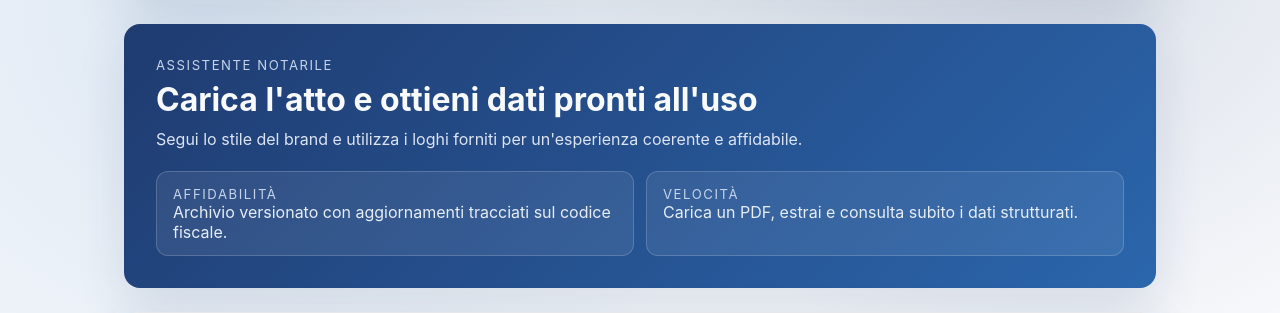
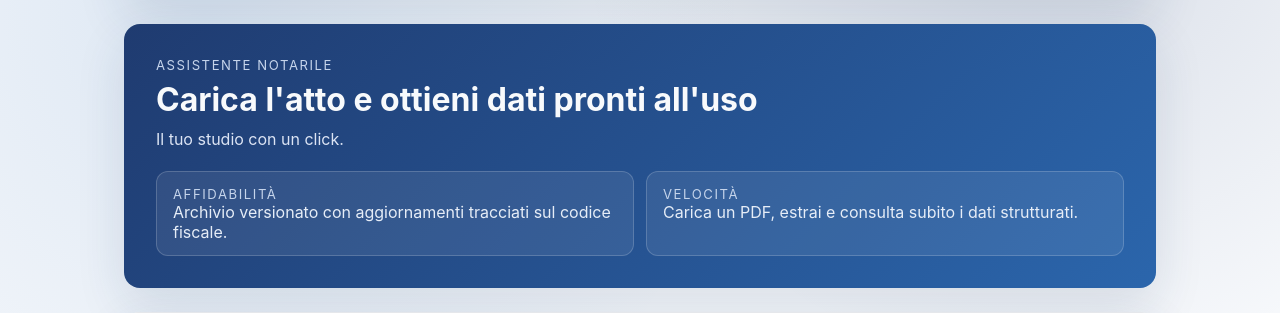
Before and after one commit to Gigibit/evelina, a Flask app: page / in a window 1280 px wide. Shown: the part 187-500 px from the top of the page. Run offline with Flask 3, Linux system fonts and the light colour scheme; data that the repository does not hold is empty.

Commit message:
fixed a sentence

```diff
--- a/app.py
+++ b/app.py
@@ -315,4 +315,4 @@ def extract():
 
 
 if __name__ == "__main__":
-    app.run(debug=True)
+    app.run(debug=True, port=3000)
--- a/templates/index.html
+++ b/templates/index.html
@@ -39,7 +39,7 @@
         <div class="hero-copy">
           <p class="eyebrow">Assistente notarile</p>
           <h1>Carica l'atto e ottieni dati pronti all'uso</h1>
-          <p>Segui lo stile del brand e utilizza i loghi forniti per un'esperienza coerente e affidabile.</p>
+          <p>Il tuo studio con un click.</p>
         </div>
         <div class="hero-pillars">
           <div class="pillar">
```
